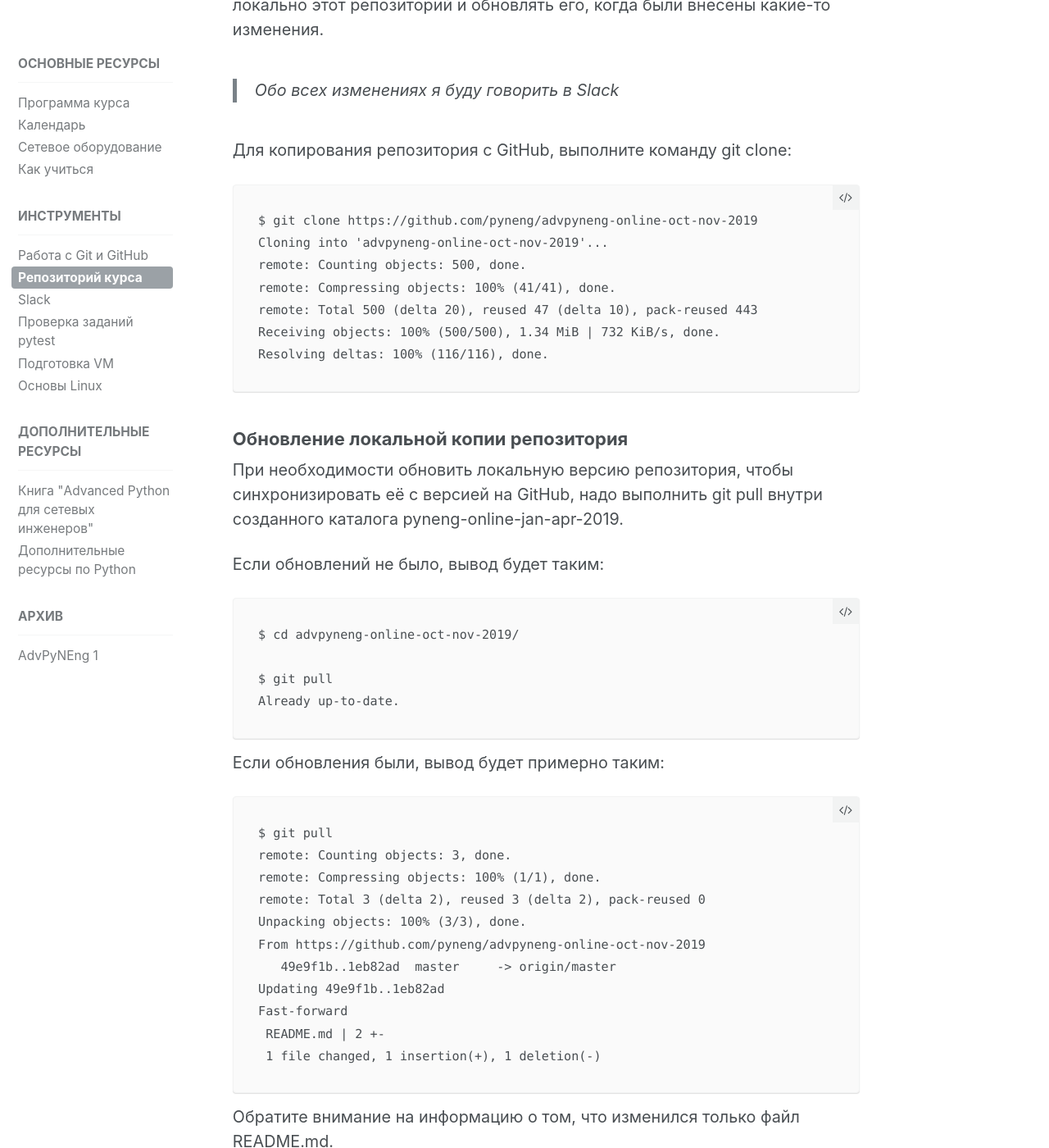
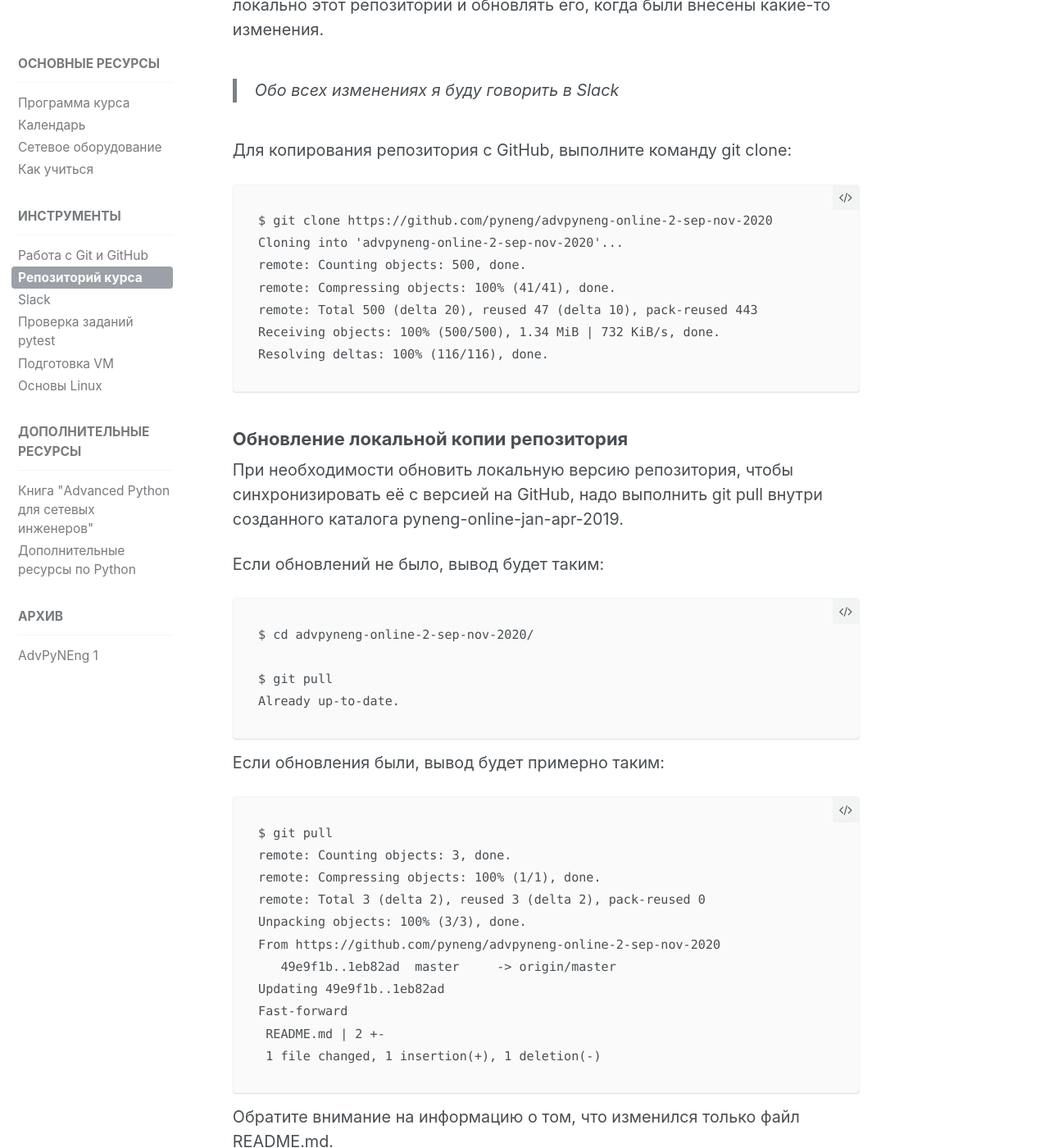
Before and after one commit to advpyneng/advpyneng.github.io, a Jekyll site: the page built from _pages/docs/pyneng-github.md, in a window 1280 px wide and 1400 px high, scrolled down 544 px. Shown: the whole window at 82% size. Built offline with Jekyll 4.4.1, drawn with Linux system fonts in a browser that asks for light colours; comment, search, counter and statistics services are not loaded.

Commit message:
Репозиторий курса

````diff
--- a/_pages/docs/pyneng-github.md
+++ b/_pages/docs/pyneng-github.md
@@ -3,7 +3,7 @@ title: "Репозиторий курса"
 permalink: /docs/pyneng-github/
 ---
 
-В [репозитории курса](https://github.com/pyneng/advpyneng-online-oct-nov-2019) выложены задания и примеры, которые будут рассматриваться на курсе.
+В [репозитории курса](https://github.com/pyneng/advpyneng-online-2-sep-nov-2020) выложены задания и примеры, которые будут рассматриваться на курсе.
 
 
 Перед тем, как читать дальше, прочитайте документы:
@@ -21,8 +21,8 @@ permalink: /docs/pyneng-github/
 
 Для копирования репозитория с GitHub, выполните команду git clone:
 ```
-$ git clone https://github.com/pyneng/advpyneng-online-oct-nov-2019
-Cloning into 'advpyneng-online-oct-nov-2019'...
+$ git clone https://github.com/pyneng/advpyneng-online-2-sep-nov-2020
+Cloning into 'advpyneng-online-2-sep-nov-2020'...
 remote: Counting objects: 500, done.
 remote: Compressing objects: 100% (41/41), done.
 remote: Total 500 (delta 20), reused 47 (delta 10), pack-reused 443
@@ -36,7 +36,7 @@ Resolving deltas: 100% (116/116), done.
 
 Если обновлений не было, вывод будет таким:
 ```
-$ cd advpyneng-online-oct-nov-2019/
+$ cd advpyneng-online-2-sep-nov-2020/
 
 $ git pull
 Already up-to-date.
@@ -49,7 +49,7 @@ remote: Counting objects: 3, done.
 remote: Compressing objects: 100% (1/1), done.
 remote: Total 3 (delta 2), reused 3 (delta 2), pack-reused 0
 Unpacking objects: 100% (3/3), done.
-From https://github.com/pyneng/advpyneng-online-oct-nov-2019
+From https://github.com/pyneng/advpyneng-online-2-sep-nov-2020
    49e9f1b..1eb82ad  master     -> origin/master
 Updating 49e9f1b..1eb82ad
 Fast-forward
````
